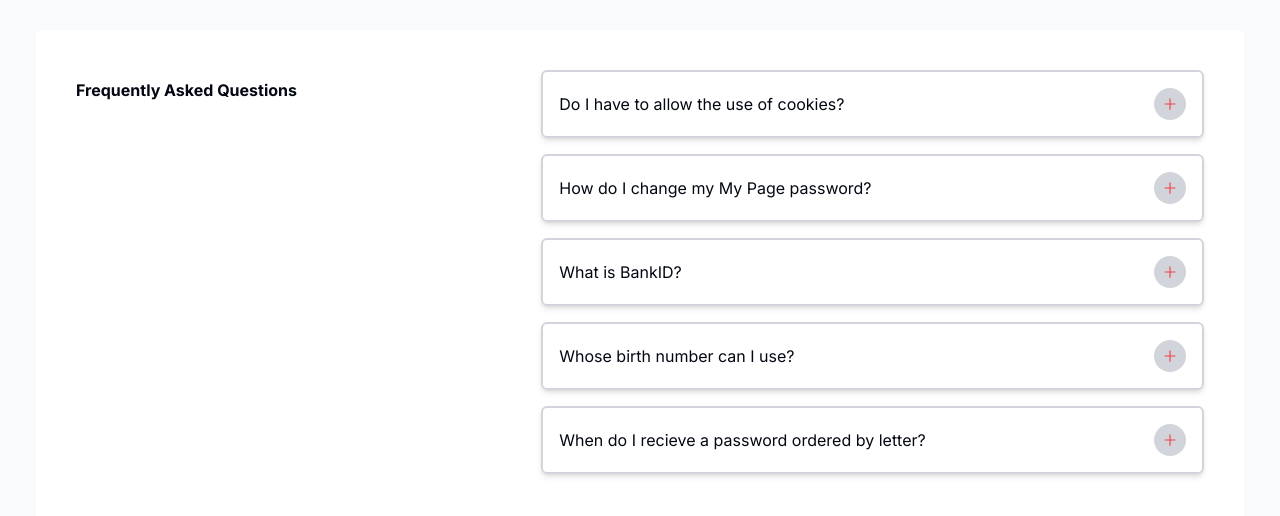
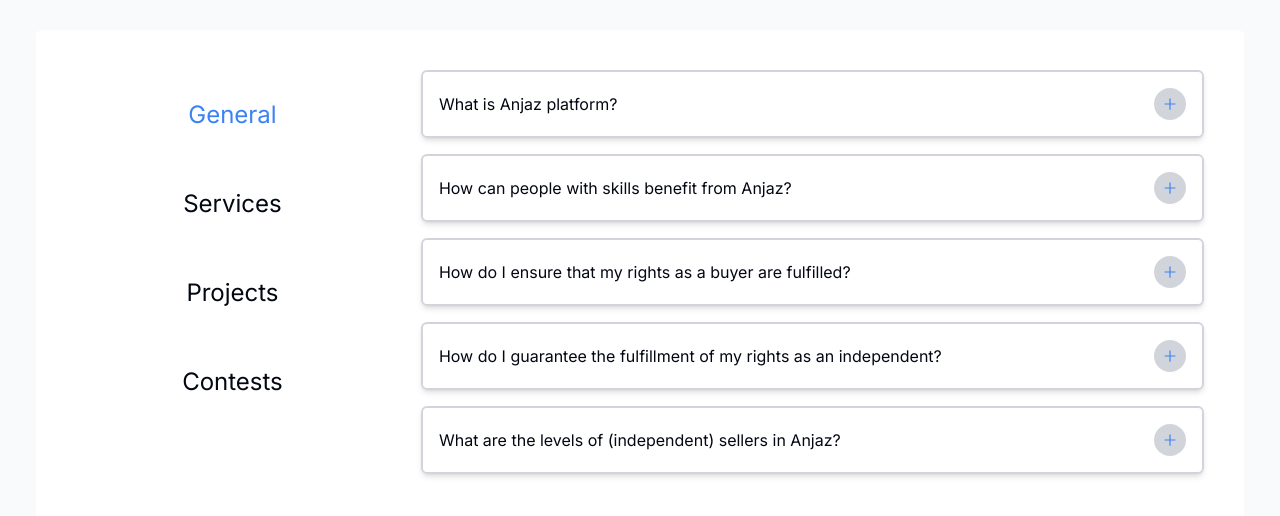
Before and after one commit to Mostafa-ElHawary/Angaz-platform, a Next.js app: page / in a window 1280 px wide. Shown: the part 314-830 px from the top of the page. Built offline with nearby package versions, Linux system fonts and the light colour scheme.

Commit message:
ثيهف

```diff
--- a/components/MainPage/Commonquestions/Commonquestions.jsx
+++ b/components/MainPage/Commonquestions/Commonquestions.jsx
@@ -1,23 +1,45 @@
 "use client";
-import React , {useState} from 'react'
+import React, { useState } from "react";
 import { questions } from "@/lib/data";
+import { q } from "@/lib/data";
 import SingleQuestion from "./SingleQuestion";
 
 export default function Commonquestions() {
   const [question, setQuestion] = useState(questions);
-//  Note : this question in data need to a real question it;s just a fake write now
+  const [que, SetQ] = useState(q);
+  const [value, setValue] = useState(0);
+  const { company, dates, duties, title } = que[value];
+  console.log(
+    q.map((q, indx) => {
+      return q.topic;
+    })
+  );
+  //  Note : this question in data need to a real question it;s just a fake write now
   return (
-    <main className='min-h-screen flex items-center justify-center'>
-      <div className="container md:grid md:grid-cols-250 md:grid-flow-col w-90vw mx-auto bg-white rounded-md p-10 max-w-fixed grid gap-4 md:gap-8">
-        <h3 className='leading-10 font-bold'>Frequently Asked Questions</h3>
-
+    <main className="min-h-screen flex items-center justify-center">
+      <div className="container  w-80vw  max-w-screen-l md:grid md:grid-cols-250 md:grid-flow-col w-90vw mx-auto bg-white rounded-md p-10 max-w-fixed grid gap-4 md:gap-8">
+        {/* <h3 className="leading-10 font-bold">Frequently Asked Questions</h3> */}
+        <div className="btn-container grid grid-flow-col md:grid-flow-row justify-center mb-16 flex-wrap">
+          {q.map((q, indx) => {
+            return (
+              <button
+                key={q.id}
+                onClick={() => setValue(indx)}
+                className={`bg-transparent border-transparent capitalize text-base md:text-lg lg:text-xl xl:text-2xl font-normal letter-spacing-[-0.01562rem] mx-2 transition-transform cursor-pointer py-1 outline-primary  ${
+                  indx === value && "text-blue-500 shadow-blue-500"
+                }`}
+              >
+                {q.topic}
+              </button>
+            );
+          })}
+        </div>
         <section className="info">
-          {question.map((question) => {
+          {duties.map((question) => {
             return <SingleQuestion key={question.id} {...question} />;
           })}
         </section>
       </div>
     </main>
   );
-
 }
--- a/components/MainPage/Commonquestions/SingleQuestion.jsx
+++ b/components/MainPage/Commonquestions/SingleQuestion.jsx
@@ -2,17 +2,20 @@
 import React, { useState } from "react";
 import { AiOutlineMinus, AiOutlinePlus } from "react-icons/ai";
 const SingleQuestion = ({ title, info }) => {
-    const [showInfo , setShowInfo] = useState(false)
+  const [showInfo, setShowInfo] = useState(false);
   return (
     <article className="question p-4 border-2 border-gray-300 mb-4 rounded-md shadow-md">
       <header className="flex justify-between items-center">
         <h4 className="mb-0 normal-case leading-6">{title}</h4>
-        <button className="border-transparent w-8 h-8 bg-gray-300 flex items-center justify-center rounded-full text-red-500 cursor-pointer ml-4 self-center min-w-8" onClick={()=> setShowInfo(!showInfo)}>
-        {showInfo? <AiOutlineMinus/> : <AiOutlinePlus/>}
+        <button
+          className="border-transparent w-8 h-8 bg-gray-300 flex items-center justify-center rounded-full text-blue-500 cursor-pointer ml-4 self-center min-w-8"
+          onClick={() => setShowInfo(!showInfo)}
+        >
+          {showInfo ? <AiOutlineMinus /> : <AiOutlinePlus />}
         </button>
       </header>
-     {showInfo &&  <p className="text-gray-500 mb-0 mt-[0.5rem]" >{info}</p>}
+      {showInfo && <p className="text-gray-500 mb-0 mt-[0.5rem]">{info}</p>}
     </article>
   );
 };
-export default SingleQuestion
+export default SingleQuestion;
--- a/lib/data.ts
+++ b/lib/data.ts
@@ -27,6 +27,7 @@
     icon: React.createElement(AiOutlineTrophy),
   },
 ] as const;
+
 export const q = [
   {
     id: 1,
@@ -34,120 +35,132 @@
     duties: [
       {
         id: 1,
-        title: "Do I have to allow the use of cookies?",
+        title: "What is Anjaz platform?",
         info: "Unicorn vinyl poutine brooklyn, next level direct trade iceland. Shaman copper mug church-key coloring book, whatever poutine normcore fixie cred kickstarter post-ironic street art.",
       },
       {
         id: 2,
-        title: "Do I have to allow the use of cookies?",
+        title: "How can people with skills benefit from Anjaz?",
         info: "Unicorn vinyl poutine brooklyn, next level direct trade iceland. Shaman copper mug church-key coloring book, whatever poutine normcore fixie cred kickstarter post-ironic street art.",
       },
       {
         id: 3,
-        title: "Do I have to allow the use of cookies?",
+        title: "How do I ensure that my rights as a buyer are fulfilled?",
         info: "Unicorn vinyl poutine brooklyn, next level direct trade iceland. Shaman copper mug church-key coloring book, whatever poutine normcore fixie cred kickstarter post-ironic street art.",
       },
       {
         id: 4,
-        title: "Do I have to allow the use of cookies?",
+        title:
+          "How do I guarantee the fulfillment of my rights as an independent?",
         info: "Unicorn vinyl poutine brooklyn, next level direct trade iceland. Shaman copper mug church-key coloring book, whatever poutine normcore fixie cred kickstarter post-ironic street art.",
       },
       {
         id: 5,
-        title: "Do I have to allow the use of cookies?",
+        title: "What are the levels of (independent) sellers in Anjaz?",
         info: "Unicorn vinyl poutine brooklyn, next level direct trade iceland. Shaman copper mug church-key coloring book, whatever poutine normcore fixie cred kickstarter post-ironic street art.",
       },
     ],
   },
+
   {
     id: 2,
-    topic: "General",
+    topic: "Services",
     duties: [
       {
         id: 1,
-        title: "Do I have to allow the use of cookies?",
+        title: "How can I purchase services from Anjaz?",
         info: "Unicorn vinyl poutine brooklyn, next level direct trade iceland. Shaman copper mug church-key coloring book, whatever poutine normcore fixie cred kickstarter post-ironic street art.",
       },
       {
         id: 2,
-        title: "Do I have to allow the use of cookies?",
+        title:
+          "What percentage does Anjaz deduct from me when I purchase a mini-service?",
         info: "Unicorn vinyl poutine brooklyn, next level direct trade iceland. Shaman copper mug church-key coloring book, whatever poutine normcore fixie cred kickstarter post-ironic street art.",
       },
       {
         id: 3,
-        title: "Do I have to allow the use of cookies?",
+        title:
+          "How much does Anjaz get if you, as a freelancer, create a microservice?",
         info: "Unicorn vinyl poutine brooklyn, next level direct trade iceland. Shaman copper mug church-key coloring book, whatever poutine normcore fixie cred kickstarter post-ironic street art.",
       },
       {
         id: 4,
-        title: "Do I have to allow the use of cookies?",
+        title:
+          "What is the percentage of Anjaz that you get if you, as a freelancer, sell a mini-service?",
         info: "Unicorn vinyl poutine brooklyn, next level direct trade iceland. Shaman copper mug church-key coloring book, whatever poutine normcore fixie cred kickstarter post-ironic street art.",
       },
       {
         id: 5,
-        title: "Do I have to allow the use of cookies?",
+        title: "How many microservices can I provide?",
         info: "Unicorn vinyl poutine brooklyn, next level direct trade iceland. Shaman copper mug church-key coloring book, whatever poutine normcore fixie cred kickstarter post-ironic street art.",
       },
     ],
   },
+
   {
     id: 3,
-    topic: "General",
+    topic: "Projects",
     duties: [
       {
         id: 1,
-        title: "Do I have to allow the use of cookies?",
+        title: "How can I benefit from the projects section?",
         info: "Unicorn vinyl poutine brooklyn, next level direct trade iceland. Shaman copper mug church-key coloring book, whatever poutine normcore fixie cred kickstarter post-ironic street art.",
       },
       {
         id: 2,
-        title: "Do I have to allow the use of cookies?",
+        title: "What happens after I publish my project?",
         info: "Unicorn vinyl poutine brooklyn, next level direct trade iceland. Shaman copper mug church-key coloring book, whatever poutine normcore fixie cred kickstarter post-ironic street art.",
       },
       {
         id: 3,
-        title: "Do I have to allow the use of cookies?",
+        title:
+          "What percentage does Anjaz deduct from me when I submit a project?",
         info: "Unicorn vinyl poutine brooklyn, next level direct trade iceland. Shaman copper mug church-key coloring book, whatever poutine normcore fixie cred kickstarter post-ironic street art.",
       },
       {
         id: 4,
-        title: "Do I have to allow the use of cookies?",
+        title:
+          "What percentage does a sponsor get if I, as a freelancer, complete a project?",
         info: "Unicorn vinyl poutine brooklyn, next level direct trade iceland. Shaman copper mug church-key coloring book, whatever poutine normcore fixie cred kickstarter post-ironic street art.",
       },
       {
         id: 5,
-        title: "Do I have to allow the use of cookies?",
+        title:
+          "Can I, as a freelancer, amend the proposal I submitted for a project?",
         info: "Unicorn vinyl poutine brooklyn, next level direct trade iceland. Shaman copper mug church-key coloring book, whatever poutine normcore fixie cred kickstarter post-ironic street art.",
       },
     ],
   },
+
   {
     id: 4,
-    topic: "General",
+    topic: "Contests",
     duties: [
       {
         id: 1,
-        title: "Do I have to allow the use of cookies?",
+        title:
+          "What does the competitions section offer me as an entrepreneur?",
         info: "Unicorn vinyl poutine brooklyn, next level direct trade iceland. Shaman copper mug church-key coloring book, whatever poutine normcore fixie cred kickstarter post-ironic street art.",
       },
       {
         id: 2,
-        title: "Do I have to allow the use of cookies?",
+        title: "What happens after I post my contest?",
         info: "Unicorn vinyl poutine brooklyn, next level direct trade iceland. Shaman copper mug church-key coloring book, whatever poutine normcore fixie cred kickstarter post-ironic street art.",
       },
       {
         id: 3,
-        title: "Do I have to allow the use of cookies?",
+        title:
+          "What percentage does Injaz deduct from me when I submit a competition?",
         info: "Unicorn vinyl poutine brooklyn, next level direct trade iceland. Shaman copper mug church-key coloring book, whatever poutine normcore fixie cred kickstarter post-ironic street art.",
       },
       {
         id: 4,
-        title: "Do I have to allow the use of cookies?",
+        title: "What percentage do you get if you win a competition?",
         info: "Unicorn vinyl poutine brooklyn, next level direct trade iceland. Shaman copper mug church-key coloring book, whatever poutine normcore fixie cred kickstarter post-ironic street art.",
       },
       {
         id: 5,
-        title: "Do I have to allow the use of cookies?",
+        title: "How many works can I participate in one competition?",
         info: "Unicorn vinyl poutine brooklyn, next level direct trade iceland. Shaman copper mug church-key coloring book, whatever poutine normcore fixie cred kickstarter post-ironic street art.",
       },
     ],
```
